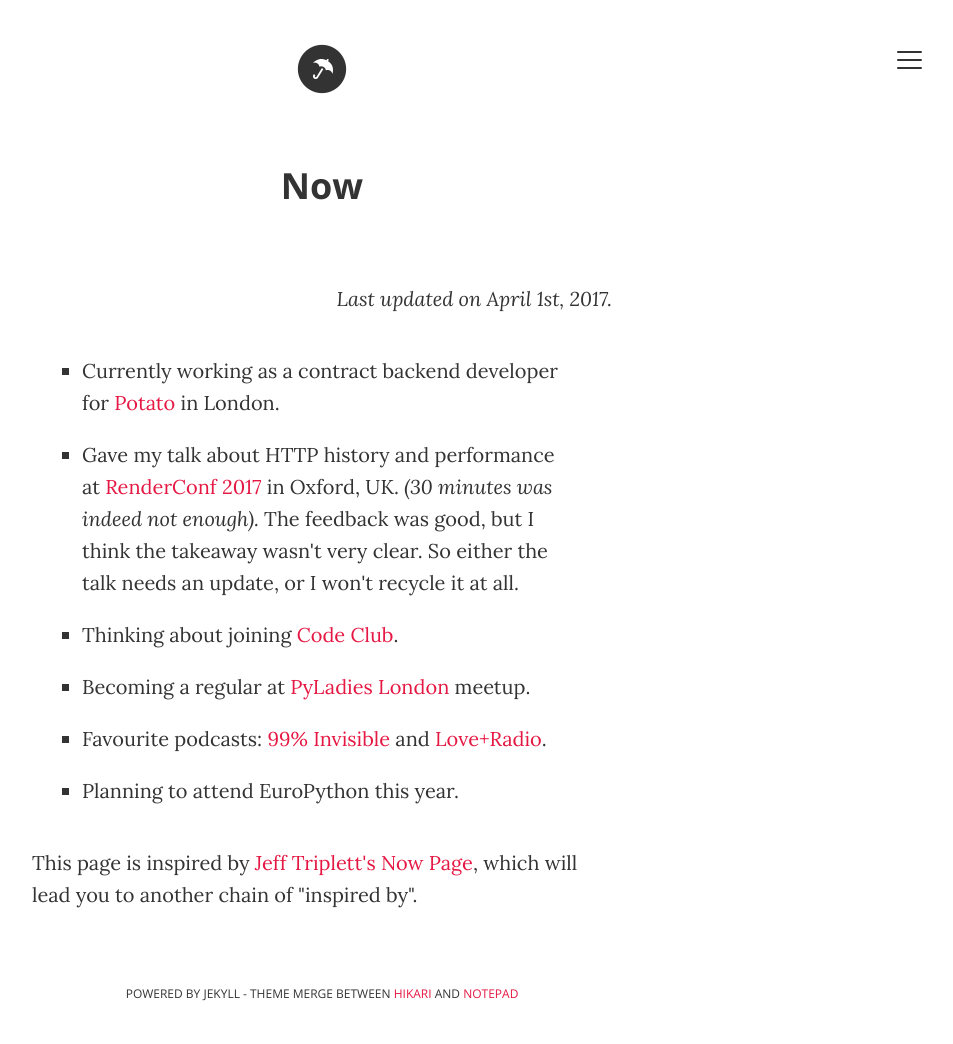
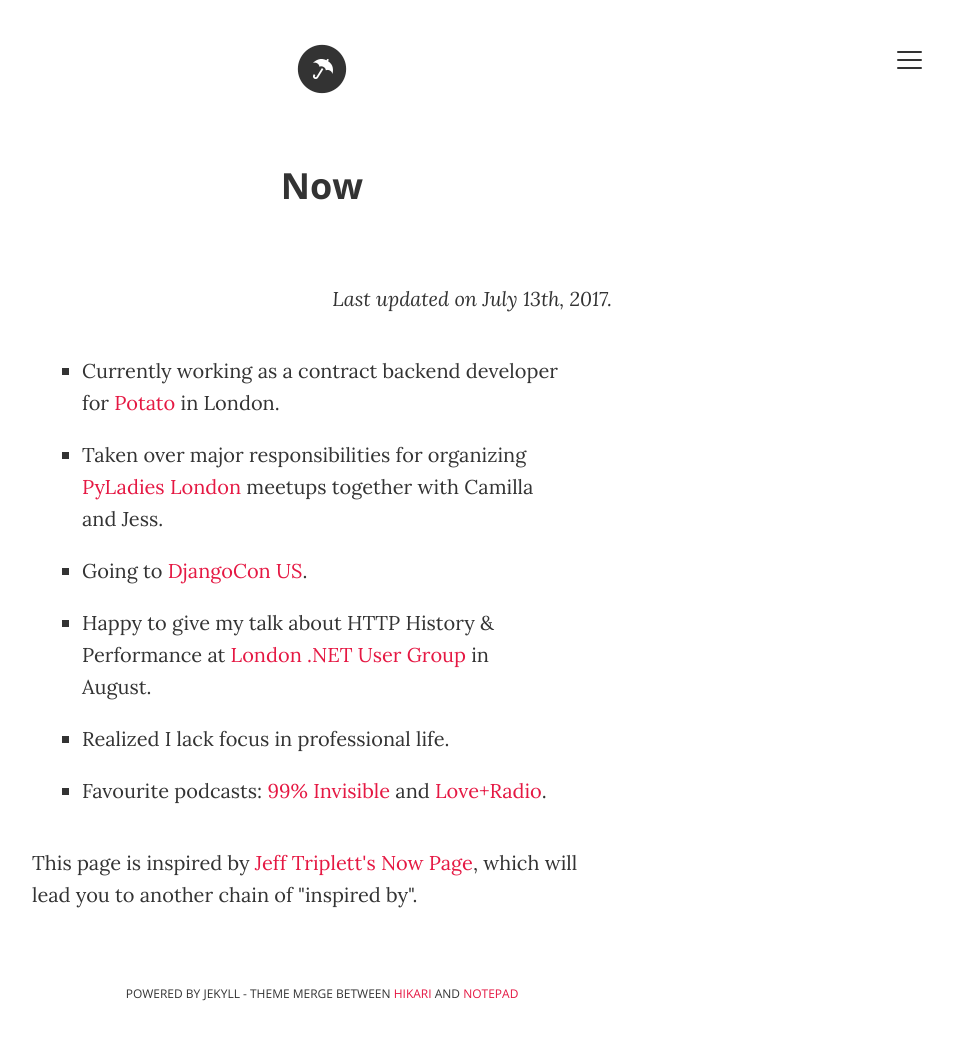
Before and after one commit to ana-balica/ana-balica.github.io, a Jekyll site: the page built from now.html, in a window 1280 px wide. Shown: the whole page, without its empty margins (318-1271 px from the left). Built offline with Jekyll 4.4.1, drawn with Linux system fonts in a browser that asks for light colours; comment, search, counter and statistics services are not loaded.

Commit message:
Update Now page

```diff
--- a/now.html
+++ b/now.html
@@ -6,15 +6,14 @@ description: "What I'm doing now"
 ---
 <div class="posts custom-page-container">
   <h1>Now</h1>
-  <p class="last-updated"><em>Last updated on April 1st, 2017.</em></p>
+  <p class="last-updated"><em>Last updated on July 13th, 2017.</em></p>
   <ul class="now-list">
       <li>Currently working as a contract backend developer for <a href='https://p.ota.to' target='_blank'>Potato</a> in London.</li>
-      <li>Gave my talk about HTTP history and performance at <a href="http://2017.render-conf.com/talks#ana-balica">RenderConf 2017</a> in Oxford, UK. <em>(30 minutes was indeed not enough).</em>
-          The feedback was good, but I think the takeaway wasn't very clear. So either the talk needs an update, or I won't recycle it at all. </li>
-      <li>Thinking about joining <a href="https://www.codeclub.org.uk/">Code Club</a>.</li>
-      <li>Becoming a regular at <a href="https://www.meetup.com/PyLadiesLondon/">PyLadies London</a> meetup.</li>
+      <li>Taken over major responsibilities for organizing <a href="https://www.meetup.com/PyLadiesLondon/">PyLadies London</a> meetups together with Camilla and Jess.</li>
+      <li>Going to <a href="https://2017.djangocon.us/">DjangoCon US</a>.</li>
+      <li>Happy to give my talk about HTTP History & Performance at <a href="https://www.meetup.com/London-NET-User-Group/events/240966132/">London .NET User Group</a> in August.</li>
+      <li>Realized I lack focus in professional life.</li>
       <li>Favourite podcasts: <a href="http://99percentinvisible.org/">99% Invisible</a> and <a href="http://loveandradio.org/">Love+Radio</a>.</li>
-      <li>Planning to attend EuroPython this year.</li>
   </ul>
 
   <p>This page is inspired by <a href="https://jefftriplett.com/now/">Jeff Triplett's Now Page</a>, which will lead you to another chain of "inspired by".</p>
```
